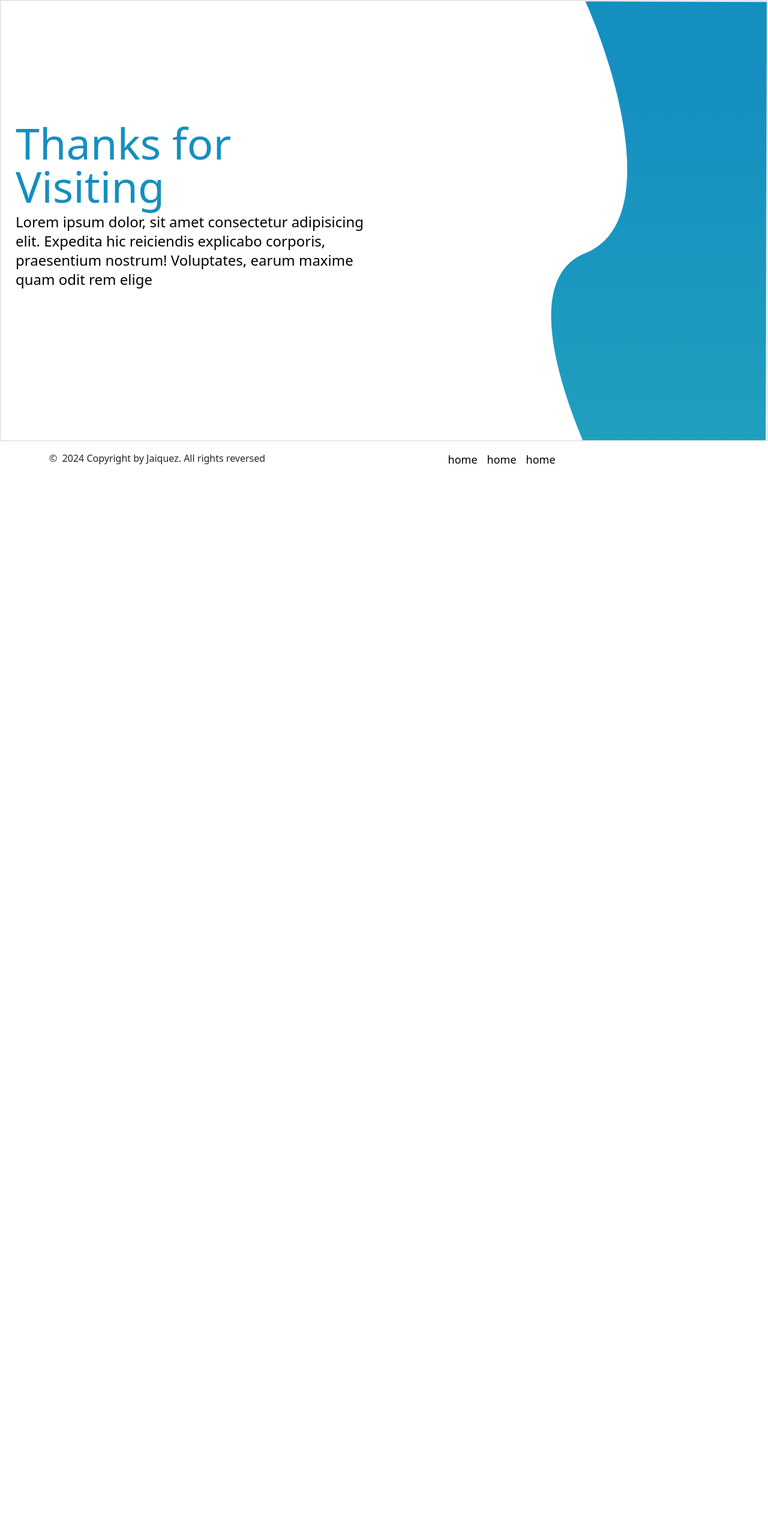
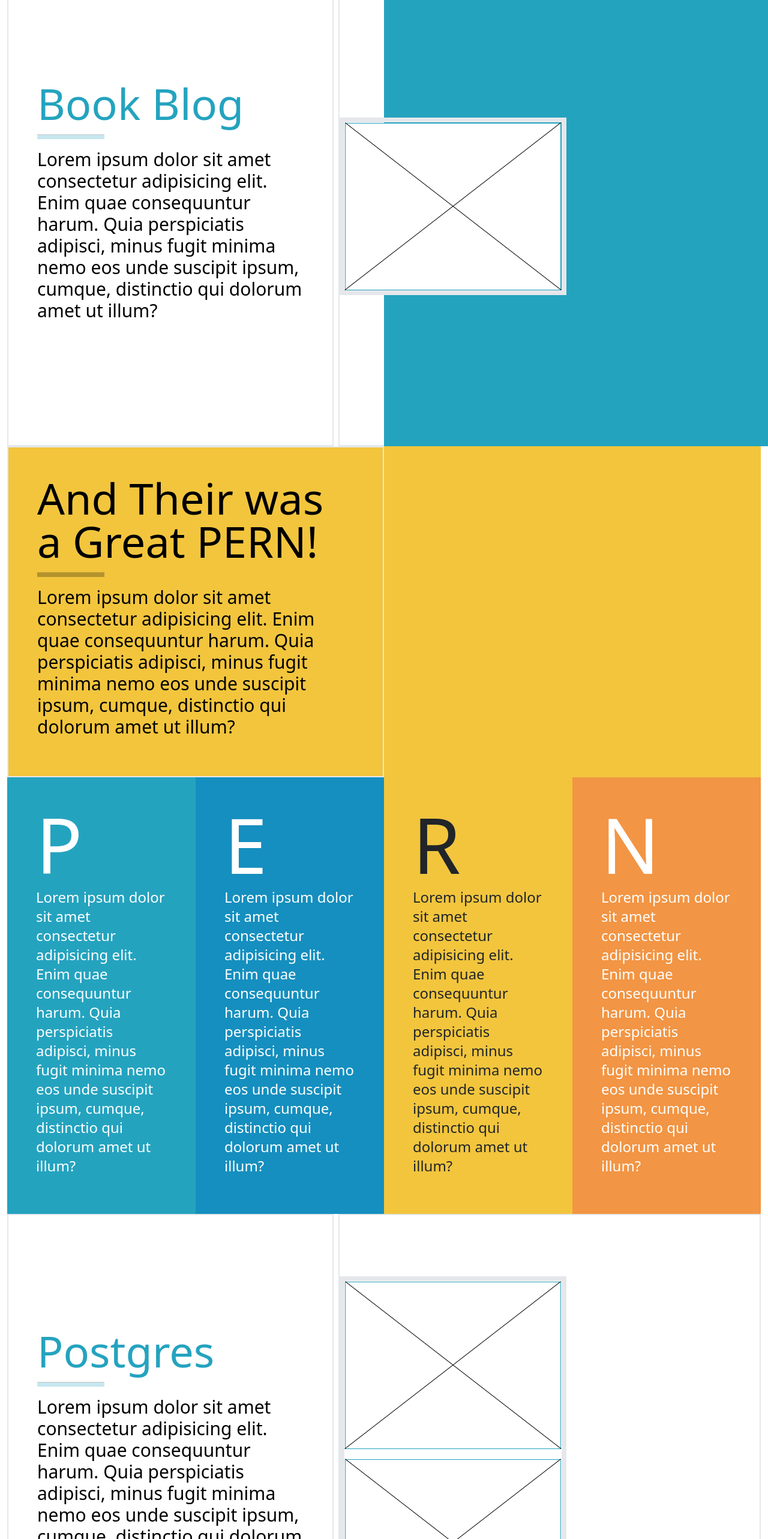
Before and after one commit to hagoodj98/portfolio, a Next.js app: page /work/bookblog in a window 1280 px wide. Shown: the part 112-2678 px from the top of the page at 60% size. Before the commit the page ends 924 px from the top, so only its background shows below. Built offline with nearby package versions, Linux system fonts and the light colour scheme.

Commit message:
started working book blog

```diff
--- /dev/null
+++ b/app/components/Card.jsx
@@ -0,0 +1,12 @@
+import React from 'react'
+
+const Card = (props) => {
+  return (
+    <div className='p-5'>
+      <h3 className='text-9xl'>{props.title}</h3>
+      <p>{props.text}</p>
+    </div>
+  )
+}
+
+export default Card
--- a/app/page.jsx
+++ b/app/page.jsx
@@ -11,7 +11,7 @@ import Flippo from "../public/Group 34.png";
 export default function Home() {
     return (
         <main>
-            <div className="mb-40 container-fluid ">
+            <div className="mb-40  ">
               <div className=" relative w-full border-2  ">
                 <Image src={background}  alt="this is a background"/>
                 <div className=" grid md:grid-cols-2  absolute top-0">
--- a/app/work/bookblog/page.jsx
+++ b/app/work/bookblog/page.jsx
@@ -1,10 +1,103 @@
 import React from "react";
+import Image from "next/image";
+import Flippo from "../../../public/Group 34.png";
+import Card from '../../components/Card';
 
 const BookBlog = () => {
     return (
-        <div>
-            <h1>Book</h1>
+        <div className="container-fluid">
+            <div className="flex flex-col md:flex-row gap-2 md:h-[800px]">
+                <div className="border-2 md:w-1/2 flex flex-col justify-center p-5">
+                    <div className="">
+                        <h1 className="text-5xl md:text-7xl text-bluegreen">Book Blog</h1>
+                        <div className="w-28"><hr className="h-2 bg-bluegreen"/> </div>
+                        <div>
+                            <p className="md:text-base lg:text-xl xl:text-3xl text-black ">Lorem ipsum dolor sit amet consectetur adipisicing elit. Enim quae consequuntur harum. Quia perspiciatis adipisci, minus fugit minima nemo eos unde suscipit ipsum, cumque, distinctio qui dolorum amet ut illum?</p>
+                        </div>
+                    </div>
+                </div>
+                <div className="relative md:w-8/12 bg-bluegreen md:bg-transparent  border-2 flex justify-center md:items-center md:justify-normal ">
+                    <div className="border-8 z-40">
+                        <Image src={Flippo} className="-mt-10 md:mt-0 mx-auto" alt="Project name" />
+                    </div>
+                </div>
+                <div className="absolute  md:w-1/2 inset-x-0 ml-auto  md:h-[800px] bg-bluegreen">
+                </div>
+            </div>
+            <div className="bg-yellow">
+                <div className="border-2 md:w-1/2 flex flex-col justify-center p-5">
+                    <div className="">
+                        <h1 className="text-5xl md:text-7xl text-black">And Their was a Great PERN!</h1>
+                        <div className="w-28"><hr className="h-2 bg-black"/> </div>
+                        <div>
+                            <p className="md:text-base lg:text-xl xl:text-3xl text-black ">Lorem ipsum dolor sit amet consectetur adipisicing elit. Enim quae consequuntur harum. Quia perspiciatis adipisci, minus fugit minima nemo eos unde suscipit ipsum, cumque, distinctio qui dolorum amet ut illum?</p>
+                        </div>
+                    </div>
+                </div>
+            </div>
+            <div className="grid md:grid-cols-2 lg:grid-cols-4">
+                <div className="bg-bluegreen text-white text-2xl">
+                    <Card  title="P" text="Lorem ipsum dolor sit amet consectetur adipisicing elit. Enim quae consequuntur harum. Quia perspiciatis adipisci, minus fugit minima nemo eos unde suscipit ipsum, cumque, distinctio qui dolorum amet ut illum?"/>
+                </div>
+                <div className="bg-moreblue text-white text-2xl">
+                    <Card  title="E" text="Lorem ipsum dolor sit amet consectetur adipisicing elit. Enim quae consequuntur harum. Quia perspiciatis adipisci, minus fugit minima nemo eos unde suscipit ipsum, cumque, distinctio qui dolorum amet ut illum?"/>
+                </div>
+                <div className="bg-yellow text-2xl">
+                    <Card  title="R" text="Lorem ipsum dolor sit amet consectetur adipisicing elit. Enim quae consequuntur harum. Quia perspiciatis adipisci, minus fugit minima nemo eos unde suscipit ipsum, cumque, distinctio qui dolorum amet ut illum?"/>
+                </div>
+                <div className="bg-orange text-white text-2xl">
+                    <Card  title="N" text="Lorem ipsum dolor sit amet consectetur adipisicing elit. Enim quae consequuntur harum. Quia perspiciatis adipisci, minus fugit minima nemo eos unde suscipit ipsum, cumque, distinctio qui dolorum amet ut illum?"/>
+                </div>
+            </div>
+            <div>
+                <div className="flex flex-col md:flex-row gap-2 md:h-[800px]">
+                    <div className="border-2 md:w-1/2 flex flex-col justify-center p-5">
+                        <div className="">
+                            <h1 className="text-5xl md:text-7xl text-bluegreen">Postgres</h1>
+                            <div className="w-28"><hr className="h-2 bg-bluegreen"/> </div>
+                            <div>
+                                <p className="md:text-base lg:text-xl xl:text-3xl text-black ">Lorem ipsum dolor sit amet consectetur adipisicing elit. Enim quae consequuntur harum. Quia perspiciatis adipisci, minus fugit minima nemo eos unde suscipit ipsum, cumque, distinctio qui dolorum amet ut illum?</p>
+                            </div>
+                        </div>
+                    </div>
+                    <div className="relative md:w-8/12  border-2 flex justify-center md:items-center md:justify-normal ">
+                        <div className=" flex flex-col gap-3 border-8 z-40">
+                            <Image src={Flippo} className="-mt-10 md:mt-0 mx-auto" alt="Project name" />
+                            <Image src={Flippo} className="-mt-10 md:mt-0 mx-auto" alt="Project name" />
+                        </div>
+                    </div>
+                </div>
+            </div>
+            <div>
+                <div className="grid grid-cols-3">
 
+                    <div className="">
+                        <h3 className="text-5xl md:text-7xl text-bluegreen">Express and NodeJS</h3>
+                        <div className="w-28"><hr className="h-2 bg-bluegreen"/> </div>
+                        <div>
+                            <p className="md:text-base lg:text-xl xl:text-3xl text-black ">Lorem ipsum dolor sit amet consectetur adipisicing elit. Enim quae consequuntur harum. Quia perspiciatis adipisci, minus fugit minima nemo eos unde suscipit ipsum, cumque, distinctio qui dolorum amet ut illum?</p>
+                        </div>
+                    </div>
+                    <div className="col-span-2">
+                        <Image src={Flippo} className=" mx-auto" alt="Project name" />
+                    </div>
+                    <div>
+                        <Image src={Flippo} className=" mx-auto" alt="Project name" />
+                    </div>
+                    <div className=" border-2 col-span-2">
+                        <div className="flex  justify-center">
+                            <div className="w-4/6 border-3">
+                                <h3 className="text-center text-xl md:text-5xl text-bluegreen py-4">RESTFUL API</h3>
+                                <div >
+                                    <p className="md:text-base lg:text-xl  text-black ">Lorem ipsum dolor sit amet consectetur adipisicing elit. Enim quae consequuntur harum. Quia perspiciatis adipisci, minus fugit minima nemo eos unde suscipit ipsum, cumque, distinctio qui dolorum amet ut illum?</p>
+                                </div>
+                            </div>
+
+                        </div>
+
+                    </div>
+                </div>
+            </div>
         </div>
     )
 }
```
